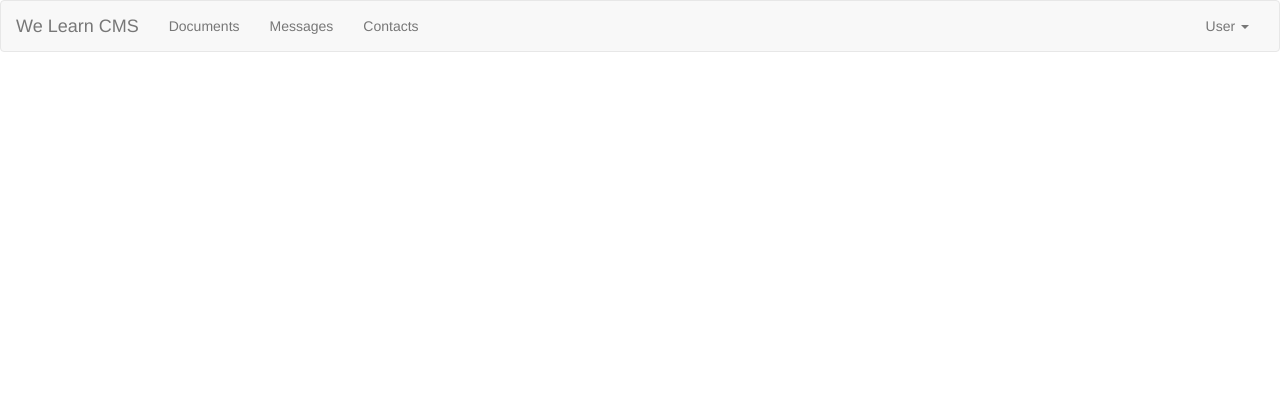
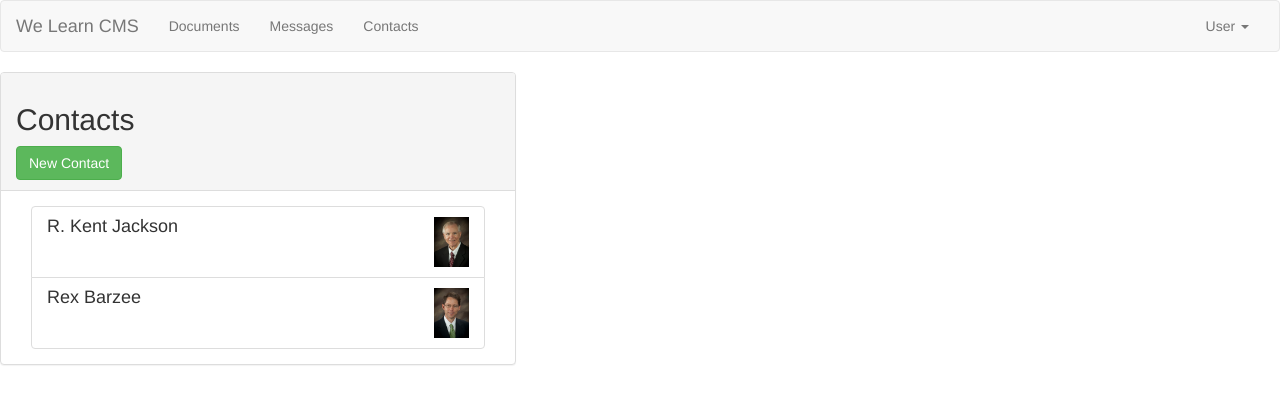
Before and after one commit to lydiaswan15/cms, an Angular app in the folder cms/: page / in a window 1280 px wide. Shown: the top 404 px of the page. Built offline with nearby package versions, Linux system fonts and the light colour scheme.

Commit message:
displaying the details of each contact.

```diff
--- a/cms/src/app/app.component.html
+++ b/cms/src/app/app.component.html
@@ -1 +1,2 @@
 <app-header></app-header>
+<app-contacts></app-contacts>
--- a/cms/src/app/contacts/contact-list/contact-list.component.html
+++ b/cms/src/app/contacts/contact-list/contact-list.component.html
@@ -1 +1,25 @@
-<p>contact-list works!</p>
+<div class="panel panel-default">
+    <div class="panel-heading">
+        <h2>Contacts</h2>
+      <button class="btn btn-success">New Contact</button>
+    </div>
+    <div class="panel-body">
+        <div class="col-xs-12">
+        <a
+            href="#"
+            class="list-group-item clearfix"
+            *ngFor="let contact of contacts">
+            <div class="pull-left">
+            <h4 class="list-group-item-heading">{{ contact.name }}</h4>
+            </div>
+            <span class="pull-right">
+            <img
+                [src]="contact.imageUrl"
+                alt="{{ contact.name }}"
+                class="img-responsive"
+                style="max-height: 50px;">
+            </span>
+        </a>
+        </div>
+    </div>
+</div>
--- a/cms/src/app/contacts/contact-list/contact-list.component.ts
+++ b/cms/src/app/contacts/contact-list/contact-list.component.ts
@@ -1,4 +1,5 @@
 import { Component, OnInit } from '@angular/core';
+import {Contact} from '../contact.model'
 
 @Component({
   selector: 'app-contact-list',
@@ -7,6 +8,11 @@ import { Component, OnInit } from '@angular/core';
 })
 export class ContactListComponent implements OnInit {
 
+  contacts: Contact[] = [
+    new Contact('1', 'R. Kent Jackson', 'jacksonk@byui.edu', '208-496-3771', '../../assets/images/jacksonk.jpg', null),
+    new Contact( "2", "Rex Barzee", "barzeer@byui.edu", "208-496-3768", "../../assets/images/barzeer.jpg", null)
+  ];
+
   constructor() { }
 
   ngOnInit(): void {
--- a/cms/src/app/contacts/contact-detail/contact.model.ts
+++ b/cms/src/app/contacts/contact.model.ts
@@ -1,4 +1,4 @@
-class Contact{
+export class Contact{
     constructor(public id, public name, public email, public phone, public imageUrl, public group){
 
     }
--- a/cms/src/app/contacts/contacts.component.html
+++ b/cms/src/app/contacts/contacts.component.html
@@ -1 +1,8 @@
-<p>contacts works!</p>
+<div class="row">
+    <div class="col-md-5">
+      <app-contact-list></app-contact-list>
+    </div>
+    <!-- <div class="col-md-7">
+      <h2>contact-detail goes here</h2>
+    </div> -->
+  </div>
```
Also changed, not shown: cms/src/assets/images/barzeer.jpg (added), cms/src/assets/images/jacksonk.jpg (added).
